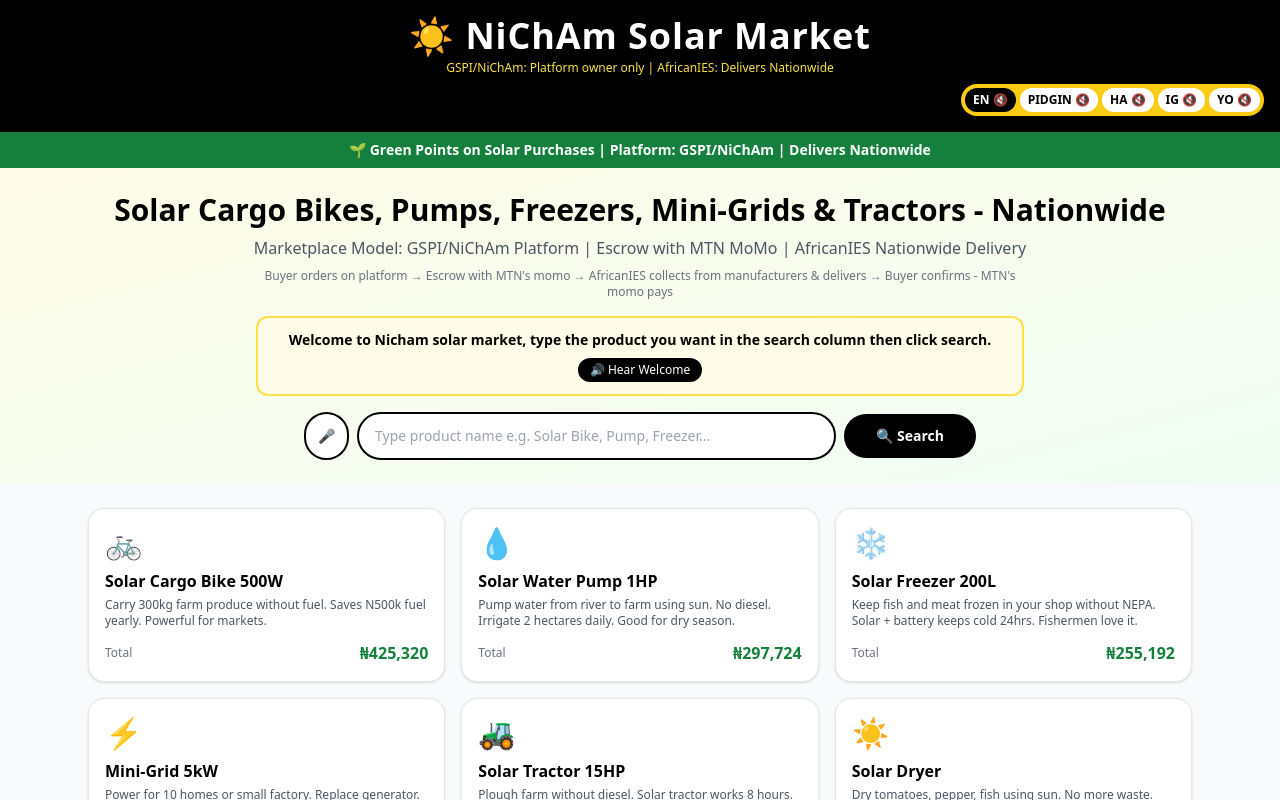
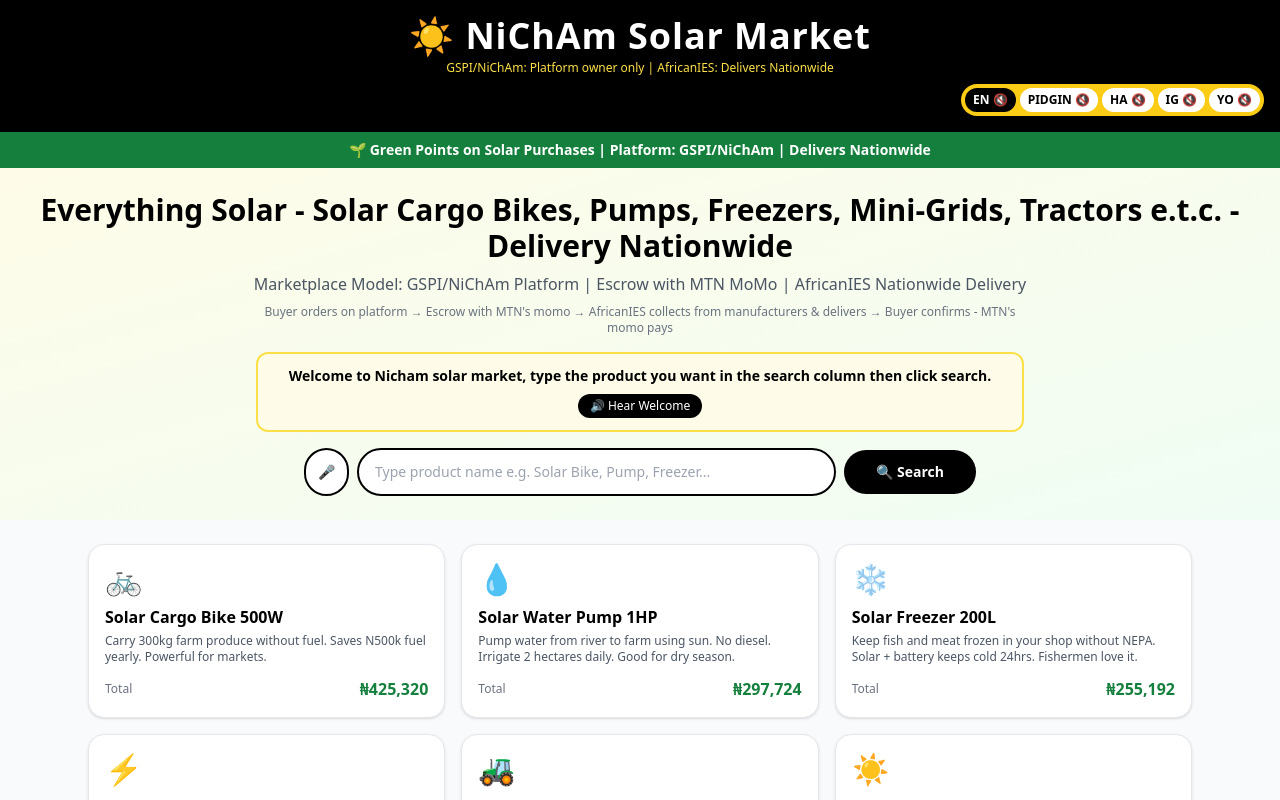
Before and after one commit to gspiassociatesltd/nicham-trade, a Next.js app: page / in a window 1280 px wide. Shown: the top 800 px of the page. Built offline with nearby package versions, Linux system fonts and the light colour scheme.

Commit message:
Add files via upload

```diff
--- a/app/page.tsx
+++ b/app/page.tsx
@@ -105,7 +105,7 @@
       </div>
 
       <section className="p-6 text-center bg-gradient-to-br from-yellow-50 to-green-50">
-        <h2 className="text-3xl font-black mb-2">Solar Cargo Bikes, Pumps, Freezers, Mini-Grids & Tractors - Nationwide</h2>
+        <h2 className="text-3xl font-black mb-2">Everything Solar - Solar Cargo Bikes, Pumps, Freezers, Mini-Grids, Tractors e.t.c. - Delivery Nationwide</h2>
         <p className="text-gray-600 mb-2">Marketplace Model: GSPI/NiChAm Platform | Escrow with MTN MoMo | AfricanIES Nationwide Delivery</p>
         <p className="text-xs text-gray-500 max-w-3xl mx-auto">Buyer orders on platform → Escrow with MTN&apos;s momo → AfricanIES collects from manufacturers & delivers → Buyer confirms - MTN&apos;s momo pays</p>
 
```
